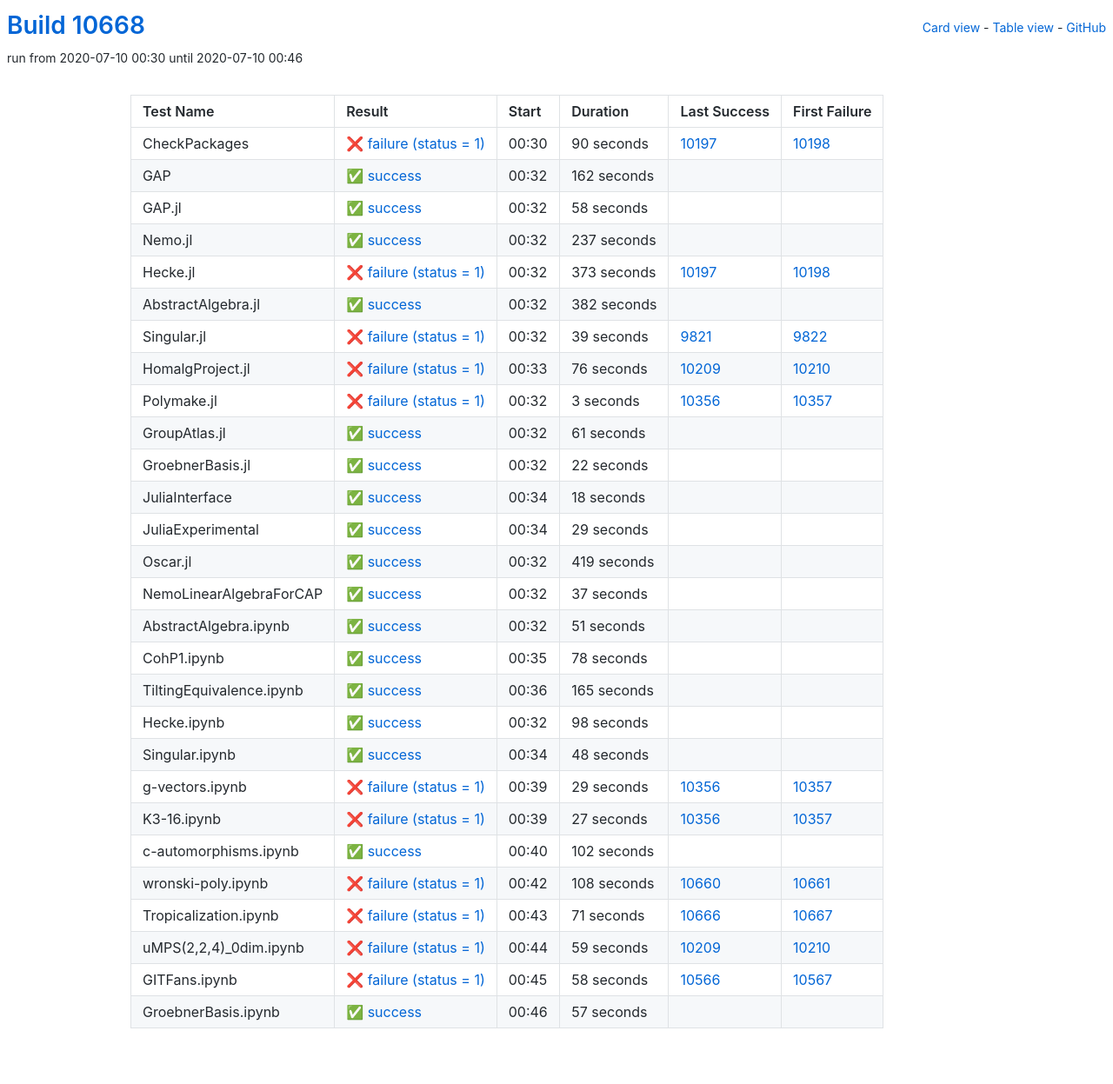
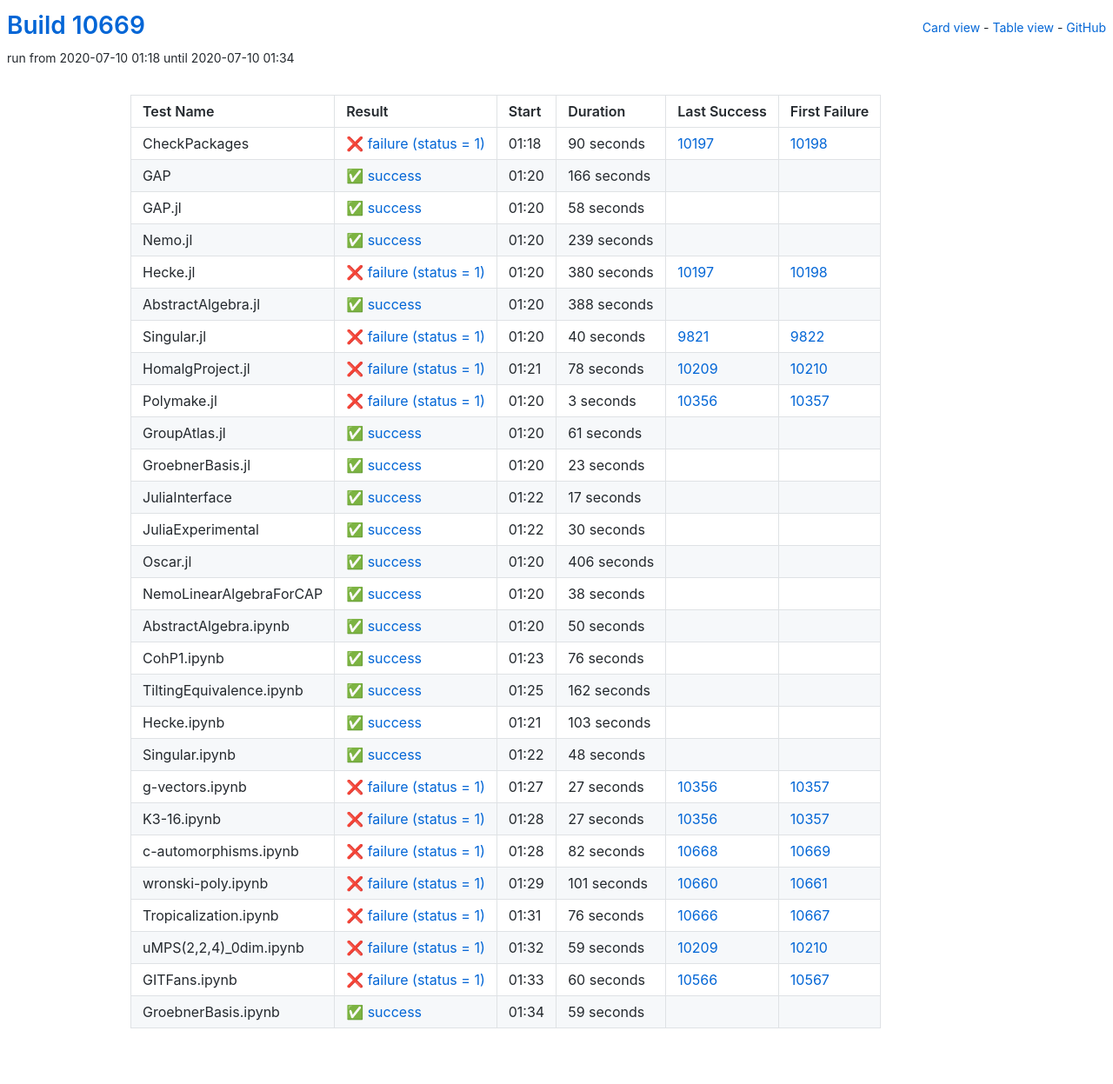
Before and after one commit to oscar-system/oscar-ci-status, a Jekyll site: the page built from table.html, in a window 1280 px wide. Shown: the whole page at 87% size. Built offline with Jekyll 4.4.1, drawn with Linux system fonts in a browser that asks for light colours.

Commit message:
Build #10669

```diff
--- a/_data/ci.yml
+++ b/_data/ci.yml
@@ -1,6 +1,6 @@
 ---
-build: 10668
-build_url: https://oscarci.mathematik.uni-kl.de/job/oscar/10668/
+build: 10669
+build_url: https://oscarci.mathematik.uni-kl.de/job/oscar/10669/
 job: oscar
 organization: oscar-system
 repo: oscar-ci-status
@@ -8,8 +8,8 @@
 tests:
 - name: CheckPackages
   id: checkpackages
-  log: https://oscarci.mathematik.uni-kl.de/job/oscar/10668/artifact/logs/build-10668/CheckPackages.log
-  start: 2020-07-10 00:30
+  log: https://oscarci.mathematik.uni-kl.de/job/oscar/10669/artifact/logs/build-10669/CheckPackages.log
+  start: 2020-07-10 01:18
   success: false
   exitcode: 1
   status: failure
@@ -20,20 +20,20 @@
   first_failure_url: https://oscarci.mathematik.uni-kl.de/job/oscar/10198/
 - name: GAP
   id: gap
-  log: https://oscarci.mathematik.uni-kl.de/job/oscar/10668/artifact/logs/build-10668/GAP.log
-  start: 2020-07-10 00:32
+  log: https://oscarci.mathematik.uni-kl.de/job/oscar/10669/artifact/logs/build-10669/GAP.log
+  start: 2020-07-10 01:20
   success: true
   exitcode: 0
   status: success
-  duration: 162
+  duration: 166
   last_success: false
   last_success_url:
   first_failure: false
   first_failure_url:
 - name: GAP.jl
   id: gap-jl
-  log: https://oscarci.mathematik.uni-kl.de/job/oscar/10668/artifact/logs/build-10668/GAP.jl.log
-  start: 2020-07-10 00:32
+  log: https://oscarci.mathematik.uni-kl.de/job/oscar/10669/artifact/logs/build-10669/GAP.jl.log
+  start: 2020-07-10 01:20
   success: true
   exitcode: 0
   status: success
@@ -44,68 +44,68 @@
   first_failure_url:
 - name: Nemo.jl
   id: nemo-jl
-  log: https://oscarci.mathematik.uni-kl.de/job/oscar/10668/artifact/logs/build-10668/Nemo.jl.log
-  start: 2020-07-10 00:32
+  log: https://oscarci.mathematik.uni-kl.de/job/oscar/10669/artifact/logs/build-10669/Nemo.jl.log
+  start: 2020-07-10 01:20
   success: true
   exitcode: 0
   status: success
-  duration: 237
+  duration: 239
   last_success: false
   last_success_url:
   first_failure: false
   first_failure_url:
 - name: Hecke.jl
   id: hecke-jl
-  log: https://oscarci.mathematik.uni-kl.de/job/oscar/10668/artifact/logs/build-10668/Hecke.jl.log
-  start: 2020-07-10 00:32
+  log: https://oscarci.mathematik.uni-kl.de/job/oscar/10669/artifact/logs/build-10669/Hecke.jl.log
+  start: 2020-07-10 01:20
   success: false
   exitcode: 1
   status: failure
-  duration: 373
+  duration: 380
   last_success: 10197
   last_success_url: https://oscarci.mathematik.uni-kl.de/job/oscar/10197/
   first_failure: 10198
   first_failure_url: https://oscarci.mathematik.uni-kl.de/job/oscar/10198/
 - name: AbstractAlgebra.jl
   id: abstractalgebra-jl
-  log: https://oscarci.mathematik.uni-kl.de/job/oscar/10668/artifact/logs/build-10668/AbstractAlgebra.jl.log
-  start: 2020-07-10 00:32
+  log: https://oscarci.mathematik.uni-kl.de/job/oscar/10669/artifact/logs/build-10669/AbstractAlgebra.jl.log
+  start: 2020-07-10 01:20
   success: true
   exitcode: 0
   status: success
-  duration: 382
+  duration: 388
   last_success: false
   last_success_url:
   first_failure: false
   first_failure_url:
 - name: Singular.jl
   id: singular-jl
-  log: https://oscarci.mathematik.uni-kl.de/job/oscar/10668/artifact/logs/build-10668/Singular.jl.log
-  start: 2020-07-10 00:32
+  log: https://oscarci.mathematik.uni-kl.de/job/oscar/10669/artifact/logs/build-10669/Singular.jl.log
+  start: 2020-07-10 01:20
   success: false
   exitcode: 1
   status: failure
-  duration: 39
+  duration: 40
   last_success: 9821
   last_success_url: https://oscarci.mathematik.uni-kl.de/job/oscar/9821/
   first_failure: 9822
   first_failure_url: https://oscarci.mathematik.uni-kl.de/job/oscar/9822/
 - name: HomalgProject.jl
   id: homalgproject-jl
-  log: https://oscarci.mathematik.uni-kl.de/job/oscar/10668/artifact/logs/build-10668/HomalgProject.jl.log
-  start: 2020-07-10 00:33
+  log: https://oscarci.mathematik.uni-kl.de/job/oscar/10669/artifact/logs/build-10669/HomalgProject.jl.log
+  start: 2020-07-10 01:21
   success: false
   exitcode: 1
   status: failure
-  duration: 76
+  duration: 78
   last_success: 10209
   last_success_url: https://oscarci.mathematik.uni-kl.de/job/oscar/10209/
   first_failure: 10210
   first_failure_url: https://oscarci.mathematik.uni-kl.de/job/oscar/10210/
 - name: Polymake.jl
   id: polymake-jl
-  log: https://oscarci.mathematik.uni-kl.de/job/oscar/10668/artifact/logs/build-10668/Polymake.jl.log
-  start: 2020-07-10 00:32
+  log: https://oscarci.mathematik.uni-kl.de/job/oscar/10669/artifact/logs/build-10669/Polymake.jl.log
+  start: 2020-07-10 01:20
   success: false
   exitcode: 1
   status: failure
@@ -116,8 +116,8 @@
   first_failure_url: https://oscarci.mathematik.uni-kl.de/job/oscar/10357/
 - name: GroupAtlas.jl
   id: groupatlas-jl
-  log: https://oscarci.mathematik.uni-kl.de/job/oscar/10668/artifact/logs/build-10668/GroupAtlas.jl.log
-  start: 2020-07-10 00:32
+  log: https://oscarci.mathematik.uni-kl.de/job/oscar/10669/artifact/logs/build-10669/GroupAtlas.jl.log
+  start: 2020-07-10 01:20
   success: true
   exitcode: 0
   status: success
@@ -128,116 +128,116 @@
   first_failure_url:
 - name: GroebnerBasis.jl
   id: groebnerbasis-jl
-  log: https://oscarci.mathematik.uni-kl.de/job/oscar/10668/artifact/logs/build-10668/GroebnerBasis.jl.log
-  start: 2020-07-10 00:32
+  log: https://oscarci.mathematik.uni-kl.de/job/oscar/10669/artifact/logs/build-10669/GroebnerBasis.jl.log
+  start: 2020-07-10 01:20
   success: true
   exitcode: 0
   status: success
-  duration: 22
+  duration: 23
   last_success: false
   last_success_url:
   first_failure: false
   first_failure_url:
 - name: JuliaInterface
   id: juliainterface
-  log: https://oscarci.mathematik.uni-kl.de/job/oscar/10668/artifact/logs/build-10668/JuliaInterface.log
-  start: 2020-07-10 00:34
+  log: https://oscarci.mathematik.uni-kl.de/job/oscar/10669/artifact/logs/build-10669/JuliaInterface.log
+  start: 2020-07-10 01:22
   success: true
   exitcode: 0
   status: success
-  duration: 18
+  duration: 17
   last_success: false
   last_success_url:
   first_failure: false
   first_failure_url:
 - name: JuliaExperimental
   id: juliaexperimental
-  log: https://oscarci.mathematik.uni-kl.de/job/oscar/10668/artifact/logs/build-10668/JuliaExperimental.log
-  start: 2020-07-10 00:34
+  log: https://oscarci.mathematik.uni-kl.de/job/oscar/10669/artifact/logs/build-10669/JuliaExperimental.log
+  start: 2020-07-10 01:22
   success: true
   exitcode: 0
   status: success
-  duration: 29
+  duration: 30
   last_success: false
   last_success_url:
   first_failure: false
   first_failure_url:
 - name: Oscar.jl
   id: oscar-jl
-  log: https://oscarci.mathematik.uni-kl.de/job/oscar/10668/artifact/logs/build-10668/Oscar.jl.log
-  start: 2020-07-10 00:32
+  log: https://oscarci.mathematik.uni-kl.de/job/oscar/10669/artifact/logs/build-10669/Oscar.jl.log
+  start: 2020-07-10 01:20
   success: true
   exitcode: 0
   status: success
-  duration: 419
+  duration: 406
   last_success: false
   last_success_url:
   first_failure: false
   first_failure_url:
 - name: NemoLinearAlgebraForCAP
   id: nemolinearalgebraforcap
-  log: https://oscarci.mathematik.uni-kl.de/job/oscar/10668/artifact/logs/build-10668/NemoLinearAlgebraForCAP.log
-  start: 2020-07-10 00:32
+  log: https://oscarci.mathematik.uni-kl.de/job/oscar/10669/artifact/logs/build-10669/NemoLinearAlgebraForCAP.log
+  start: 2020-07-10 01:20
   success: true
   exitcode: 0
   status: success
-  duration: 37
+  duration: 38
   last_success: false
   last_success_url:
   first_failure: false
   first_failure_url:
 - name: AbstractAlgebra.ipynb
   id: abstractalgebra-ipynb
-  log: https://oscarci.mathematik.uni-kl.de/job/oscar/10668/artifact/logs/build-10668/AbstractAlgebra.ipynb.log
-  start: 2020-07-10 00:32
+  log: https://oscarci.mathematik.uni-kl.de/job/oscar/10669/artifact/logs/build-10669/AbstractAlgebra.ipynb.log
+  start: 2020-07-10 01:20
   success: true
   exitcode: 0
   status: success
-  duration: 51
+  duration: 50
   last_success: false
   last_success_url:
   first_failure: false
   first_failure_url:
 - name: CohP1.ipynb
   id: cohp1-ipynb
-  log: https://oscarci.mathematik.uni-kl.de/job/oscar/10668/artifact/logs/build-10668/CohP1.ipynb.log
-  start: 2020-07-10 00:35
+  log: https://oscarci.mathematik.uni-kl.de/job/oscar/10669/artifact/logs/build-10669/CohP1.ipynb.log
+  start: 2020-07-10 01:23
   success: true
   exitcode: 0
   status: success
-  duration: 78
+  duration: 76
   last_success: false
   last_success_url:
   first_failure: false
   first_failure_url:
 - name: TiltingEquivalence.ipynb
   id: tiltingequivalence-ipynb
-  log: https://oscarci.mathematik.uni-kl.de/job/oscar/10668/artifact/logs/build-10668/TiltingEquivalence.ipynb.log
-  start: 2020-07-10 00:36
+  log: https://oscarci.mathematik.uni-kl.de/job/oscar/10669/artifact/logs/build-10669/TiltingEquivalence.ipynb.log
+  start: 2020-07-10 01:25
   success: true
   exitcode: 0
   status: success
-  duration: 165
+  duration: 162
   last_success: false
   last_success_url:
   first_failure: false
   first_failure_url:
 - name: Hecke.ipynb
   id: hecke-ipynb
-  log: https://oscarci.mathematik.uni-kl.de/job/oscar/10668/artifact/logs/build-10668/Hecke.ipynb.log
-  start: 2020-07-10 00:32
+  log: https://oscarci.mathematik.uni-kl.de/job/oscar/10669/artifact/logs/build-10669/Hecke.ipynb.log
+  start: 2020-07-10 01:21
   success: true
   exitcode: 0
   status: success
-  duration: 98
+  duration: 103
   last_success: false
   last_success_url:
   first_failure: false
   first_failure_url:
 - name: Singular.ipynb
   id: singular-ipynb
-  log: https://oscarci.mathematik.uni-kl.de/job/oscar/10668/artifact/logs/build-10668/Singular.ipynb.log
-  start: 2020-07-10 00:34
+  log: https://oscarci.mathematik.uni-kl.de/job/oscar/10669/artifact/logs/build-10669/Singular.ipynb.log
+  start: 2020-07-10 01:22
   success: true
   exitcode: 0
   status: success
@@ -248,20 +248,20 @@
   first_failure_url:
 - name: g-vectors.ipynb
   id: g-vectors-ipynb
-  log: https://oscarci.mathematik.uni-kl.de/job/oscar/10668/artifact/logs/build-10668/g-vectors.ipynb.log
-  start: 2020-07-10 00:39
+  log: https://oscarci.mathematik.uni-kl.de/job/oscar/10669/artifact/logs/build-10669/g-vectors.ipynb.log
+  start: 2020-07-10 01:27
   success: false
   exitcode: 1
   status: failure
-  duration: 29
+  duration: 27
   last_success: 10356
   last_success_url: https://oscarci.mathematik.uni-kl.de/job/oscar/10356/
   first_failure: 10357
   first_failure_url: https://oscarci.mathematik.uni-kl.de/job/oscar/10357/
 - name: K3-16.ipynb
   id: k3-16-ipynb
-  log: https://oscarci.mathematik.uni-kl.de/job/oscar/10668/artifact/logs/build-10668/K3-16.ipynb.log
-  start: 2020-07-10 00:39
+  log: https://oscarci.mathematik.uni-kl.de/job/oscar/10669/artifact/logs/build-10669/K3-16.ipynb.log
+  start: 2020-07-10 01:28
   success: false
   exitcode: 1
   status: failure
@@ -272,44 +272,44 @@
   first_failure_url: https://oscarci.mathematik.uni-kl.de/job/oscar/10357/
 - name: c-automorphisms.ipynb
   id: c-automorphisms-ipynb
-  log: https://oscarci.mathematik.uni-kl.de/job/oscar/10668/artifact/logs/build-10668/c-automorphisms.ipynb.log
-  start: 2020-07-10 00:40
-  success: true
-  exitcode: 0
-  status: success
-  duration: 102
-  last_success: false
-  last_success_url:
-  first_failure: false
-  first_failure_url:
-- name: wronski-poly.ipynb
-  id: wronski-poly-ipynb
-  log: https://oscarci.mathematik.uni-kl.de/job/oscar/10668/artifact/logs/build-10668/wronski-poly.ipynb.log
-  start: 2020-07-10 00:42
+  log: https://oscarci.mathematik.uni-kl.de/job/oscar/10669/artifact/logs/build-10669/c-automorphisms.ipynb.log
+  start: 2020-07-10 01:28
   success: false
   exitcode: 1
   status: failure
-  duration: 108
+  duration: 82
+  last_success: 10668
+  last_success_url: https://oscarci.mathematik.uni-kl.de/job/oscar/10668/
+  first_failure: 10669
+  first_failure_url: https://oscarci.mathematik.uni-kl.de/job/oscar/10669/
+- name: wronski-poly.ipynb
+  id: wronski-poly-ipynb
+  log: https://oscarci.mathematik.uni-kl.de/job/oscar/10669/artifact/logs/build-10669/wronski-poly.ipynb.log
+  start: 2020-07-10 01:29
+  success: false
+  exitcode: 1
+  status: failure
+  duration: 101
   last_success: 10660
   last_success_url: https://oscarci.mathematik.uni-kl.de/job/oscar/10660/
   first_failure: 10661
   first_failure_url: https://oscarci.mathematik.uni-kl.de/job/oscar/10661/
 - name: Tropicalization.ipynb
   id: tropicalization-ipynb
-  log: https://oscarci.mathematik.uni-kl.de/job/oscar/10668/artifact/logs/build-10668/Tropicalization.ipynb.log
-  start: 2020-07-10 00:43
+  log: https://oscarci.mathematik.uni-kl.de/job/oscar/10669/artifact/logs/build-10669/Tropicalization.ipynb.log
+  start: 2020-07-10 01:31
   success: false
   exitcode: 1
   status: failure
-  duration: 71
+  duration: 76
   last_success: 10666
   last_success_url: https://oscarci.mathematik.uni-kl.de/job/oscar/10666/
   first_failure: 10667
   first_failure_url: https://oscarci.mathematik.uni-kl.de/job/oscar/10667/
 - name: uMPS(2,2,4)_0dim.ipynb
   id: umps-2-2-4-0dim-ipynb
-  log: https://oscarci.mathematik.uni-kl.de/job/oscar/10668/artifact/logs/build-10668/uMPS-2-2-4-_0dim.ipynb.log
-  start: 2020-07-10 00:44
+  log: https://oscarci.mathematik.uni-kl.de/job/oscar/10669/artifact/logs/build-10669/uMPS-2-2-4-_0dim.ipynb.log
+  start: 2020-07-10 01:32
   success: false
   exitcode: 1
   status: failure
@@ -320,24 +320,24 @@
   first_failure_url: https://oscarci.mathematik.uni-kl.de/job/oscar/10210/
 - name: GITFans.ipynb
   id: gitfans-ipynb
-  log: https://oscarci.mathematik.uni-kl.de/job/oscar/10668/artifact/logs/build-10668/GITFans.ipynb.log
-  start: 2020-07-10 00:45
+  log: https://oscarci.mathematik.uni-kl.de/job/oscar/10669/artifact/logs/build-10669/GITFans.ipynb.log
+  start: 2020-07-10 01:33
   success: false
   exitcode: 1
   status: failure
-  duration: 58
+  duration: 60
   last_success: 10566
   last_success_url: https://oscarci.mathematik.uni-kl.de/job/oscar/10566/
   first_failure: 10567
   first_failure_url: https://oscarci.mathematik.uni-kl.de/job/oscar/10567/
 - name: GroebnerBasis.ipynb
   id: groebnerbasis-ipynb
-  log: https://oscarci.mathematik.uni-kl.de/job/oscar/10668/artifact/logs/build-10668/GroebnerBasis.ipynb.log
-  start: 2020-07-10 00:46
+  log: https://oscarci.mathematik.uni-kl.de/job/oscar/10669/artifact/logs/build-10669/GroebnerBasis.ipynb.log
+  start: 2020-07-10 01:34
   success: true
   exitcode: 0
   status: success
-  duration: 57
+  duration: 59
   last_success: false
   last_success_url:
   first_failure: false
```
Also changed, not shown: README.md.
